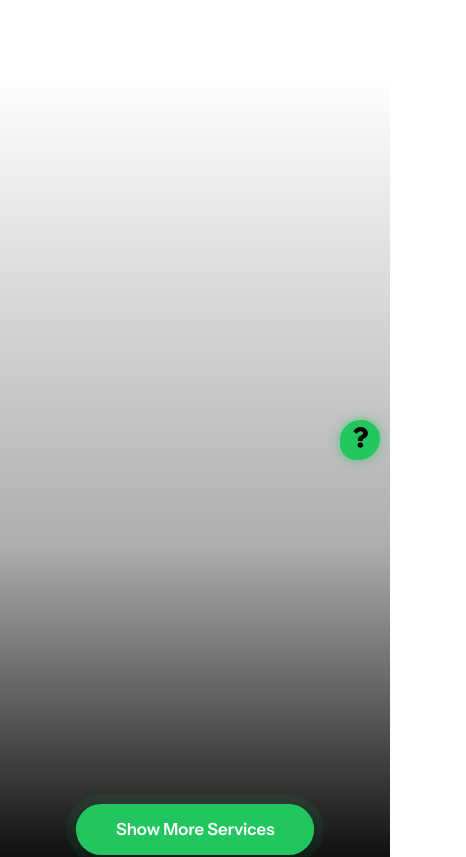
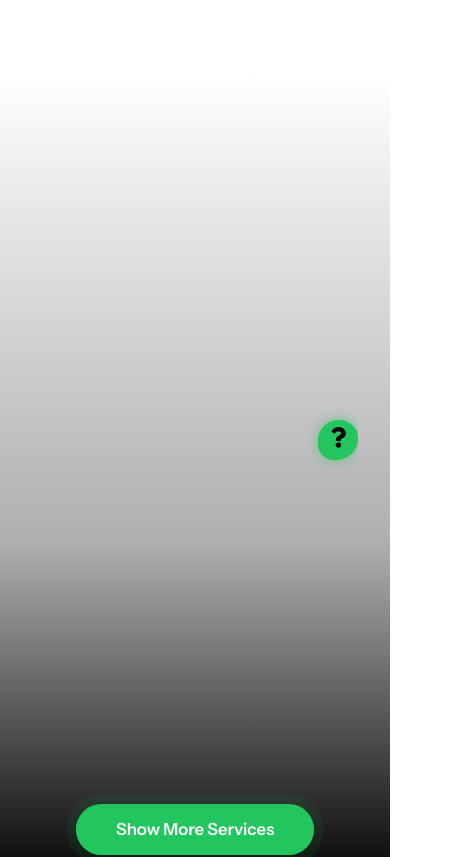
Before and after one commit to SERVANAHQOrg/Servana-portfolio, a React (Vite) app: page / in a window 390 px wide. Shown: the part 2720-3577 px from the top of the page, 466 px wide, since content can reach past the window. Built offline with nearby package versions, Linux system fonts and the light colour scheme.

Commit message:
Overflow fix

```diff
--- a/src/styles/Services.css
+++ b/src/styles/Services.css
@@ -135,6 +135,7 @@
     /* important for button absolute positioning */
     max-width: 1200px;
     margin: auto;
+    overflow-x: clip;
 }
 
 .show-more-btn {
@@ -182,9 +183,9 @@
 /* ===== FLOATING BUBBLE ===== */
 .show-how-btn-circle {
     position: absolute;
-    right: -150px;
+    right:0;
     top: 50%;
-    transform: translateY(-50%);
+    transform: translateY(150%,-50%);
     width: 85px;
     height: 85px;
     border-radius: 50%;
@@ -298,7 +299,8 @@
     .show-how-btn-circle {
         width: 40px;
         height: 40px;
-        right: -22px;
+        right:0;
+        transform: translate(60%, -50%);
     }
 
     .how-modal-box {
--- a/src/styles/TrustUnified.css
+++ b/src/styles/TrustUnified.css
@@ -19,10 +19,11 @@
     max-width: 1300px;
     margin: 0 auto;
     display: grid;
-    /* left column (cards) / center (illustration) / right (referral text) */
-    grid-template-columns: 340px 1fr 320px;
+    grid-template-columns:
+        minmax(0, 340px) minmax(0, 1fr) minmax(0, 320px);
     gap: 2.2rem;
     align-items: start;
+    overflow: hidden;
 }
 
 /* ----- LEFT column: stacked cards ----- */
@@ -186,7 +187,7 @@
     gap: 1rem;
     align-items: flex-start;
     /* horizontal offset to move testimonial further right on desktop */
-    margin-left: var(--quote-offset);
+    margin-left:0;
     position: relative;
 }
 
@@ -324,4 +325,8 @@
     .trust-new-photo {
         transform: translateX(-180px);
     }
+
+    .trust-new-quote-wrap {
+        margin-left: var(--quote-offset, 0);
+    }
 }
```
